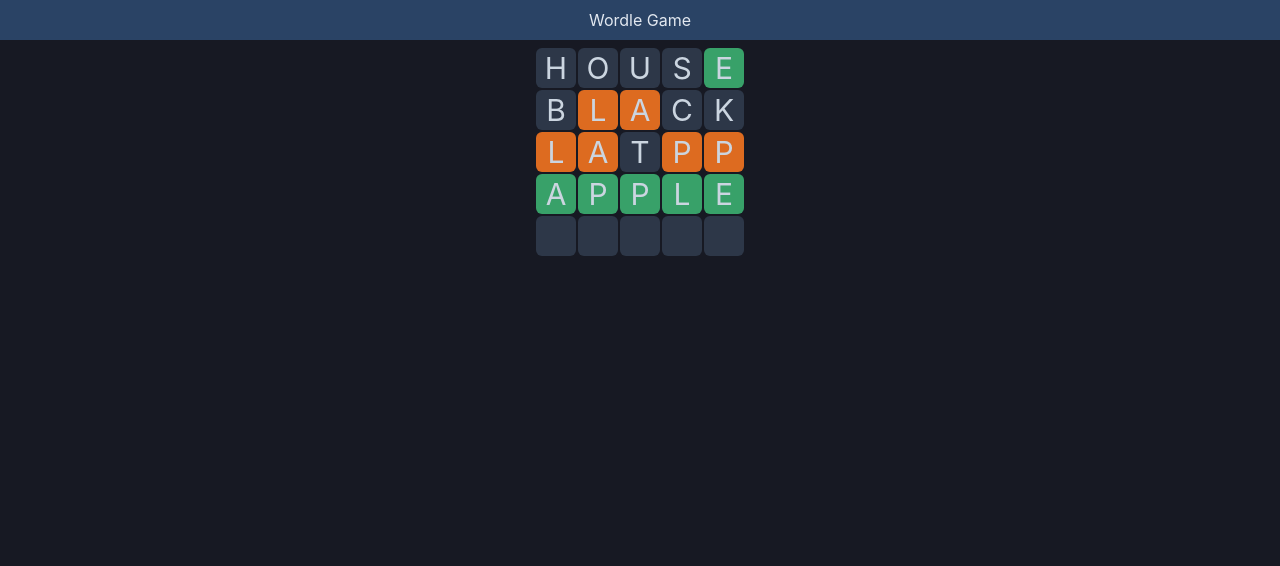
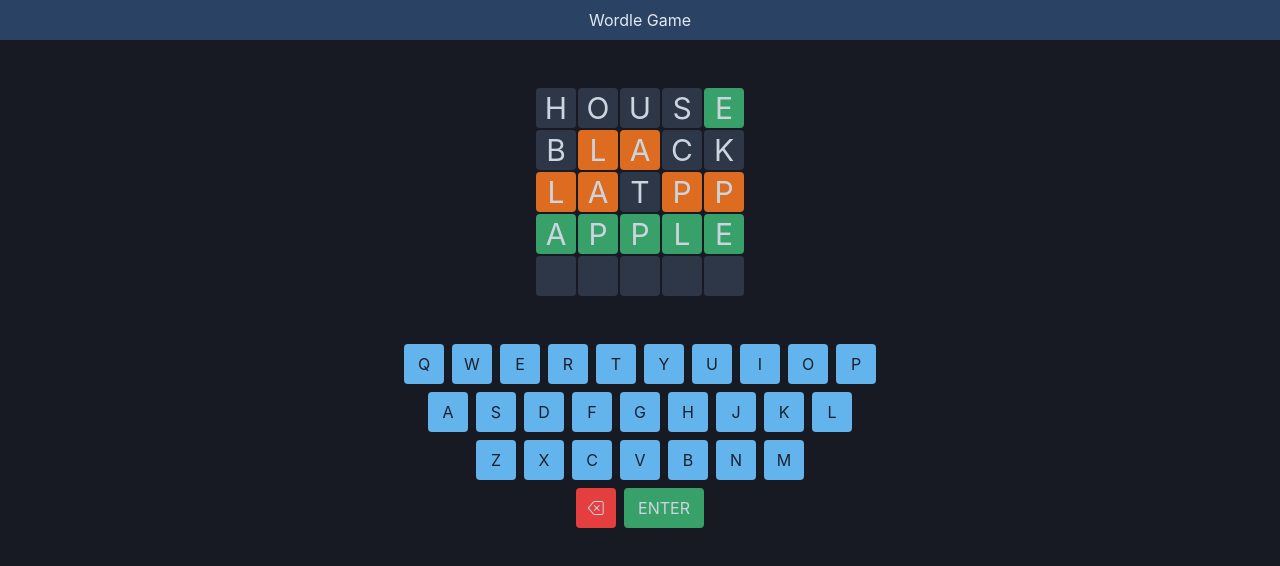
Before and after one commit to felipefcm/wordle-react, a React (Create React App) app: page / in a window 1280 px wide. Shown: the top 566 px of the page. Built offline with nearby package versions, Linux system fonts and the light colour scheme.

Commit message:
adds virtual keyboard

```diff
--- a/package.json
+++ b/package.json
@@ -12,6 +12,7 @@
     "framer-motion": "^5",
     "react": "^17.0.2",
     "react-dom": "^17.0.2",
+    "react-icons": "^4.3.1",
     "react-scripts": "5.0.0",
     "typescript": "^4.4.2",
     "web-vitals": "^2.1.0"
--- a/src/Game.tsx
+++ b/src/Game.tsx
@@ -27,9 +27,9 @@ const Game: FC = () => {
         <MainBoard word={randomWord} numAttempts={5} />
       </Box>
 
-      {/* <Box>
+      <Box>
         <VirtualKeyboard word={randomWord} />
-      </Box> */}
+      </Box>
     </Flex>
   )
 }
--- a/src/components/LetterCell.tsx
+++ b/src/components/LetterCell.tsx
@@ -13,11 +13,11 @@ const LetterCell: React.FC<Props> = (props) => {
 
   const [bgColor, textColor] = determineColors(props.state, colors)
 
-	return (
+  return (
     <Center
       width={10}
       height={10}
-      rounded={6}
+      rounded={4}
       fontSize={30}
       bg={bgColor}
       color={textColor}
--- a/src/components/MainBoard.tsx
+++ b/src/components/MainBoard.tsx
@@ -4,8 +4,8 @@ import { Box, VStack } from '@chakra-ui/react'
 import WordAttempt from './WordAttempt'
 
 type Props = {
-	word: string
-	numAttempts: number
+  word: string
+  numAttempts: number
 }
 
 const MainBoard: React.FC<Props> = (props) => {
@@ -30,8 +30,8 @@ const MainBoard: React.FC<Props> = (props) => {
     )
   }
 
-	return (
-    <Box onClick={() => setCurrent(current+1)}>
+  return (
+    <Box mt={10} onClick={() => setCurrent(current + 1)}>
       {renderAttemps()}
     </Box>
   )
--- a/src/components/VirtualKeyboard.tsx
+++ b/src/components/VirtualKeyboard.tsx
@@ -1,5 +1,7 @@
-import { Box, HStack } from '@chakra-ui/react'
 import React from 'react'
+
+import { Center, HStack, useTheme, VStack } from '@chakra-ui/react'
+import { BsBackspace } from 'react-icons/bs'
 
 type Props = {
   word: string
@@ -16,21 +18,66 @@ const renderRow = (row: string) => {
     <HStack>
       {
         row.split('').map((letter, i) => (
-          <Box bg={"blue.300"}>
-            {letter}
-          </Box>
+          <Center
+            cursor={'default'}
+            bg={"blue.300"}
+            width={10}
+            height={10}
+            rounded={4}
+          >
+            {letter.toUpperCase()}
+          </Center>
         ))
       }
     </HStack>
   )
 }
 
+const Backspace = () => {
+  const { colors } = useTheme()
+  return (
+    <Center
+      bg={colors.brand.backspaceBg}
+      color={colors.brand.backspaceText}
+      width={10}
+      height={10}
+      rounded={4}
+    >
+      <BsBackspace />
+    </Center>
+  )
+}
+
+const Enter = () => {
+  const { colors } = useTheme()
+
+  return (
+    <Center
+      cursor={'default'}
+      bg={colors.brand.enterBg}
+      color={colors.brand.enterText}
+      width={20}
+      height={10}
+      rounded={4}
+    >
+      {'ENTER'}
+    </Center>
+  )
+}
+
 const VirtualKeyboard: React.FC<Props> = (props) => {
 
-	return (
-    <>
+  return (
+    <VStack mt={10}>
       {renderRow(rows[0])}
-    </>
+      {renderRow(rows[1])}
+      {renderRow(rows[2])}
+
+      <HStack>
+        <Backspace />
+        <Enter />
+      </HStack>
+    </VStack>
   )
 }
 
--- a/src/theme.ts
+++ b/src/theme.ts
@@ -14,6 +14,11 @@ const theme = {
       letterIncorrectPosText: 'gray.300',
       letterCorrectBg: 'green.500',
       letterCorrectText: 'gray.300',
+
+      backspaceBg: 'red.500',
+      backspaceText: 'gray.300',
+      enterBg: 'green.500',
+      enterText: 'gray.300',
     }
 	},
 	styles: {
```
Also changed, not shown: 1 other file (tests, documents, lock files or other folders).
